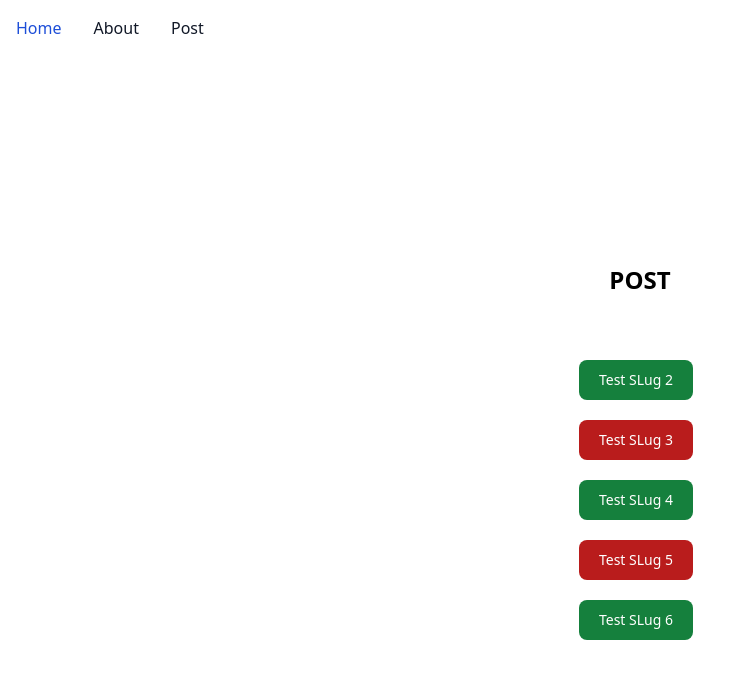
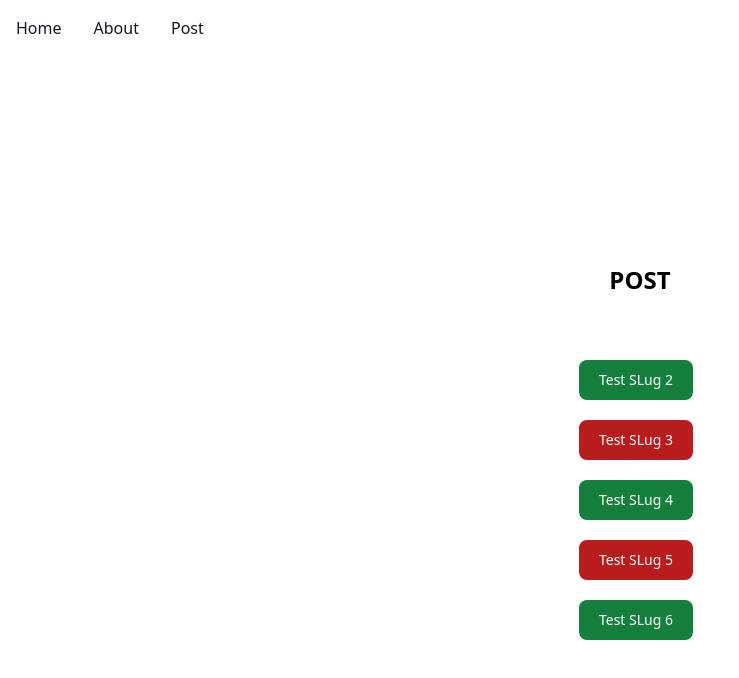
Before and after one commit to rey5kusuma/bnl-website-mockup-sv9sps, a Next.js app: page /post in a window 1280 px wide. Shown: the top 678 px of the page, without its empty margins (0-739 px from the left). Built offline with nearby package versions, Linux system fonts and the light colour scheme.

Commit message:
2 files modified

```diff
--- a/components/layouts/header.js
+++ b/components/layouts/header.js
@@ -8,14 +8,27 @@ export default function Header() {
           <li>
             <Link
               href="/"
-              className="block py-2 pl-3 pr-4 text-white bg-blue-700 rounded md:bg-transparent md:text-blue-700 md:p-0 dark:text-white md:dark:text-blue-500"
-              aria-current="page">Home</Link>
+              className="block py-2 pl-3 pr-4 text-gray-900 rounded hover:bg-gray-100 md:hover:bg-transparent md:border-0 md:hover:text-blue-700 md:p-0 dark:text-white md:dark:hover:text-blue-500 dark:hover:bg-gray-700 dark:hover:text-white md:dark:hover:bg-transparent"
+              aria-current="page"
+            >
+              Home
+            </Link>
           </li>
           <li>
-            <Link href="/about" className="block py-2 pl-3 pr-4 text-gray-900 rounded hover:bg-gray-100 md:hover:bg-transparent md:border-0 md:hover:text-blue-700 md:p-0 dark:text-white md:dark:hover:text-blue-500 dark:hover:bg-gray-700 dark:hover:text-white md:dark:hover:bg-transparent">About</Link>
+            <Link
+              href="/about"
+              className="block py-2 pl-3 pr-4 text-gray-900 rounded hover:bg-gray-100 md:hover:bg-transparent md:border-0 md:hover:text-blue-700 md:p-0 dark:text-white md:dark:hover:text-blue-500 dark:hover:bg-gray-700 dark:hover:text-white md:dark:hover:bg-transparent"
+            >
+              About
+            </Link>
           </li>
           <li>
-            <Link href="/post" className="block py-2 pl-3 pr-4 text-gray-900 rounded hover:bg-gray-100 md:hover:bg-transparent md:border-0 md:hover:text-blue-700 md:p-0 dark:text-white md:dark:hover:text-blue-500 dark:hover:bg-gray-700 dark:hover:text-white md:dark:hover:bg-transparent">Post</Link>
+            <Link
+              href="/post"
+              className="block py-2 pl-3 pr-4 text-gray-900 rounded hover:bg-gray-100 md:hover:bg-transparent md:border-0 md:hover:text-blue-700 md:p-0 dark:text-white md:dark:hover:text-blue-500 dark:hover:bg-gray-700 dark:hover:text-white md:dark:hover:bg-transparent"
+            >
+              Post
+            </Link>
           </li>
         </ul>
       </div>
--- a/pages/about.js
+++ b/pages/about.js
@@ -30,8 +30,8 @@ export default function About() {
           <div className="h-72 w-80 m-2 p-2 bg-gray-500 ml-8">
             <svg
               xmlns="http://www.w3.org/2000/svg"
-              width="16"
-              height="16"
+              width="58"
+              height="58"
               fill="currentColor"
               class="bi bi-pc-display"
               viewBox="0 0 16 16"
@@ -40,10 +40,11 @@ export default function About() {
             </svg>
           </div>
           <div className="h-72 w-80 m-2 p-2 bg-gray-500 ml-8">
+            <div className="items-center justify-center">
               <svg
                 xmlns="http://www.w3.org/2000/svg"
-              width="16"
-              height="16"
+                width="58"
+                height="58"
                 fill="currentColor"
                 class="bi bi-building-gear"
                 viewBox="0 0 16 16"
@@ -52,11 +53,12 @@ export default function About() {
                 <path d="M4.5 2a.5.5 0 0 0-.5.5v1a.5.5 0 0 0 .5.5h1a.5.5 0 0 0 .5-.5v-1a.5.5 0 0 0-.5-.5h-1Zm3 0a.5.5 0 0 0-.5.5v1a.5.5 0 0 0 .5.5h1a.5.5 0 0 0 .5-.5v-1a.5.5 0 0 0-.5-.5h-1Zm3 0a.5.5 0 0 0-.5.5v1a.5.5 0 0 0 .5.5h1a.5.5 0 0 0 .5-.5v-1a.5.5 0 0 0-.5-.5h-1Zm-6 3a.5.5 0 0 0-.5.5v1a.5.5 0 0 0 .5.5h1a.5.5 0 0 0 .5-.5v-1a.5.5 0 0 0-.5-.5h-1Zm3 0a.5.5 0 0 0-.5.5v1a.5.5 0 0 0 .5.5h1a.5.5 0 0 0 .5-.5v-1a.5.5 0 0 0-.5-.5h-1Zm3 0a.5.5 0 0 0-.5.5v1a.5.5 0 0 0 .5.5h1a.5.5 0 0 0 .5-.5v-1a.5.5 0 0 0-.5-.5h-1Zm-6 3a.5.5 0 0 0-.5.5v1a.5.5 0 0 0 .5.5h1a.5.5 0 0 0 .5-.5v-1a.5.5 0 0 0-.5-.5h-1Zm3 0a.5.5 0 0 0-.5.5v1a.5.5 0 0 0 .5.5h1a.5.5 0 0 0 .5-.5v-1a.5.5 0 0 0-.5-.5h-1Zm4.386 1.46c.18-.613 1.048-.613 1.229 0l.043.148a.64.64 0 0 0 .921.382l.136-.074c.561-.306 1.175.308.87.869l-.075.136a.64.64 0 0 0 .382.92l.149.045c.612.18.612 1.048 0 1.229l-.15.043a.64.64 0 0 0-.38.921l.074.136c.305.561-.309 1.175-.87.87l-.136-.075a.64.64 0 0 0-.92.382l-.045.149c-.18.612-1.048.612-1.229 0l-.043-.15a.64.64 0 0 0-.921-.38l-.136.074c-.561.305-1.175-.309-.87-.87l.075-.136a.64.64 0 0 0-.382-.92l-.148-.045c-.613-.18-.613-1.048 0-1.229l.148-.043a.64.64 0 0 0 .382-.921l-.074-.136c-.306-.561.308-1.175.869-.87l.136.075a.64.64 0 0 0 .92-.382l.045-.148ZM14 12.5a1.5 1.5 0 1 0-3 0 1.5 1.5 0 0 0 3 0Z" />
               </svg>
             </div>
+          </div>
           <div className="h-72 w-80 m-2 p-2 bg-gray-500 ml-8">
             <svg
               xmlns="http://www.w3.org/2000/svg"
-              width="16"
-              height="16"
+              width="58"
+              height="58"
               fill="currentColor"
               class="bi bi-clipboard2-data-fill"
               viewBox="0 0 16 16"
```
Lines whose indentation alone changed are shown as unchanged.
